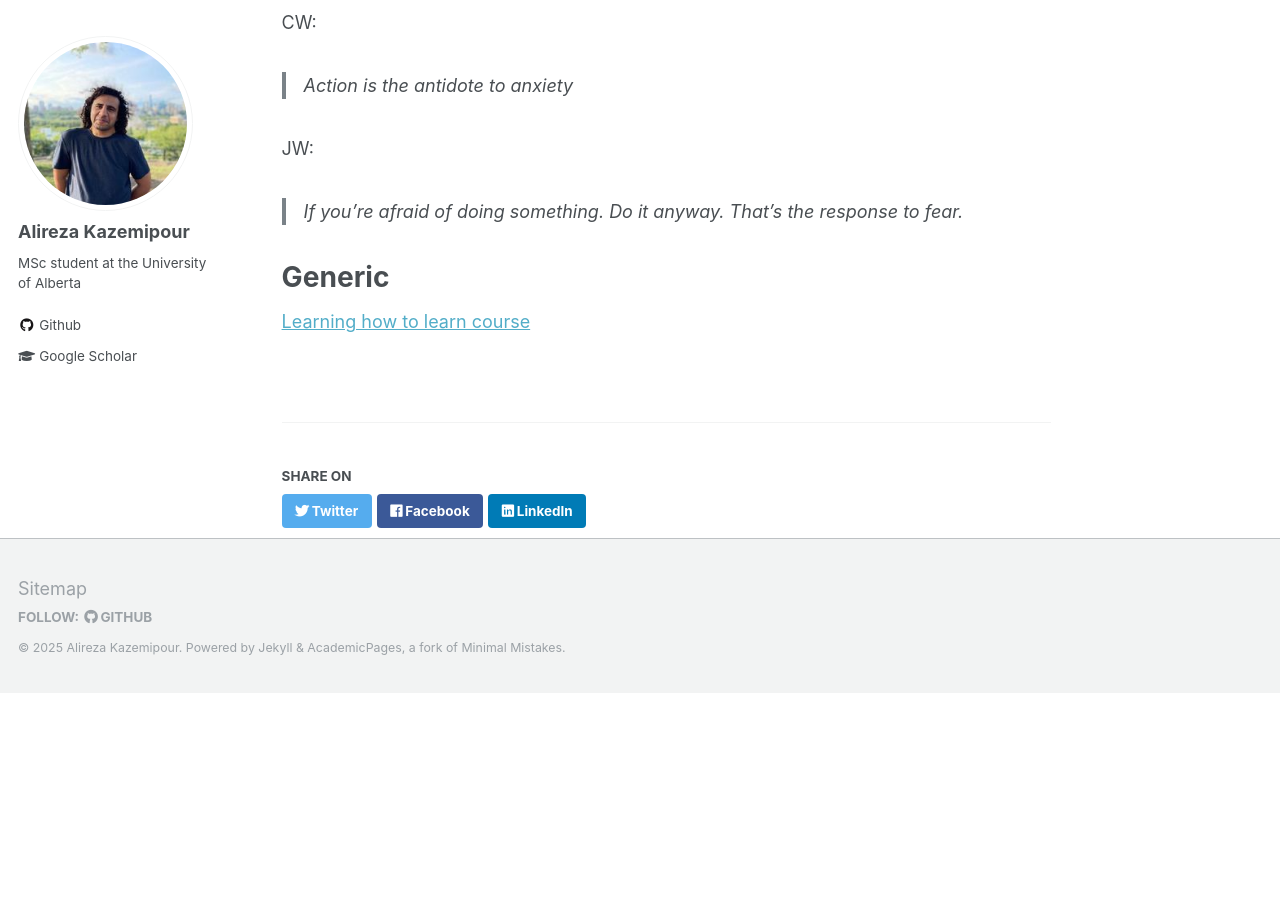
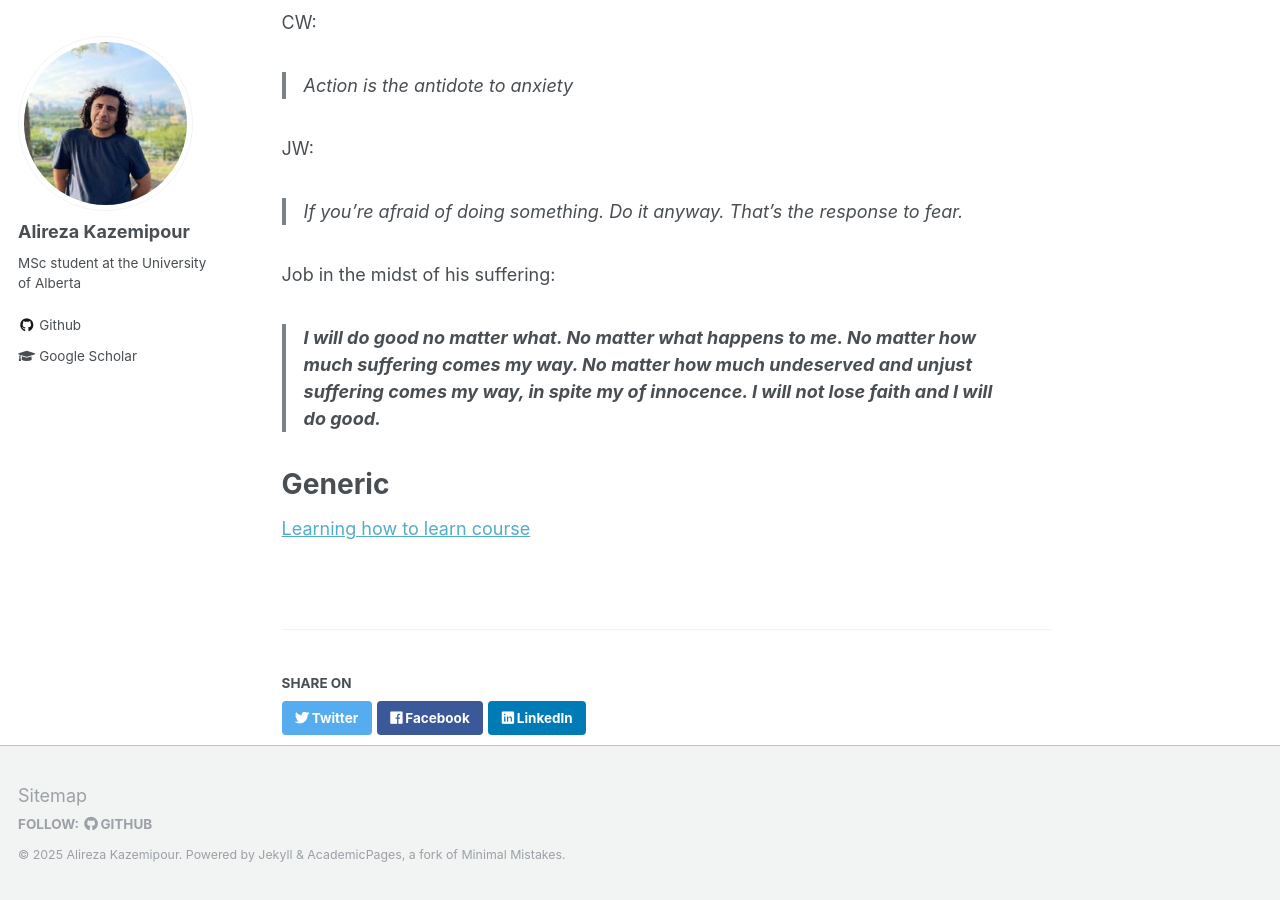
Before and after one commit to alirezakazemipour/alirezakazemipour.github.io, a Jekyll site: the page built from _misc/misc-1.md, in a window 1280 px wide and 900 px high, scrolled down 1898 px. Built offline with Jekyll 4.4.1, drawn with Linux system fonts in a browser that asks for light colours; before the commit the page ends 2591 px from its top, so only the background shows below that.

Commit message:
important update

```diff
--- a/_misc/misc-1.md
+++ b/_misc/misc-1.md
@@ -55,5 +55,11 @@ CW:
 JW:
 > If you're afraid of doing something. Do it anyway. That's the response to fear.
 
+Job in the midst of his suffering:
+
+> __I will do good no matter what. No matter what happens to me. No matter how much suffering comes my way.
+> No matter how much _undeserved_ and _unjust_ suffering comes my way, in spite my of innocence. I will not lose faith
+> and I will do good.__
+
 # Generic
 [Learning how to learn course](https://www.coursera.org/learn/learning-how-to-learn)
```
